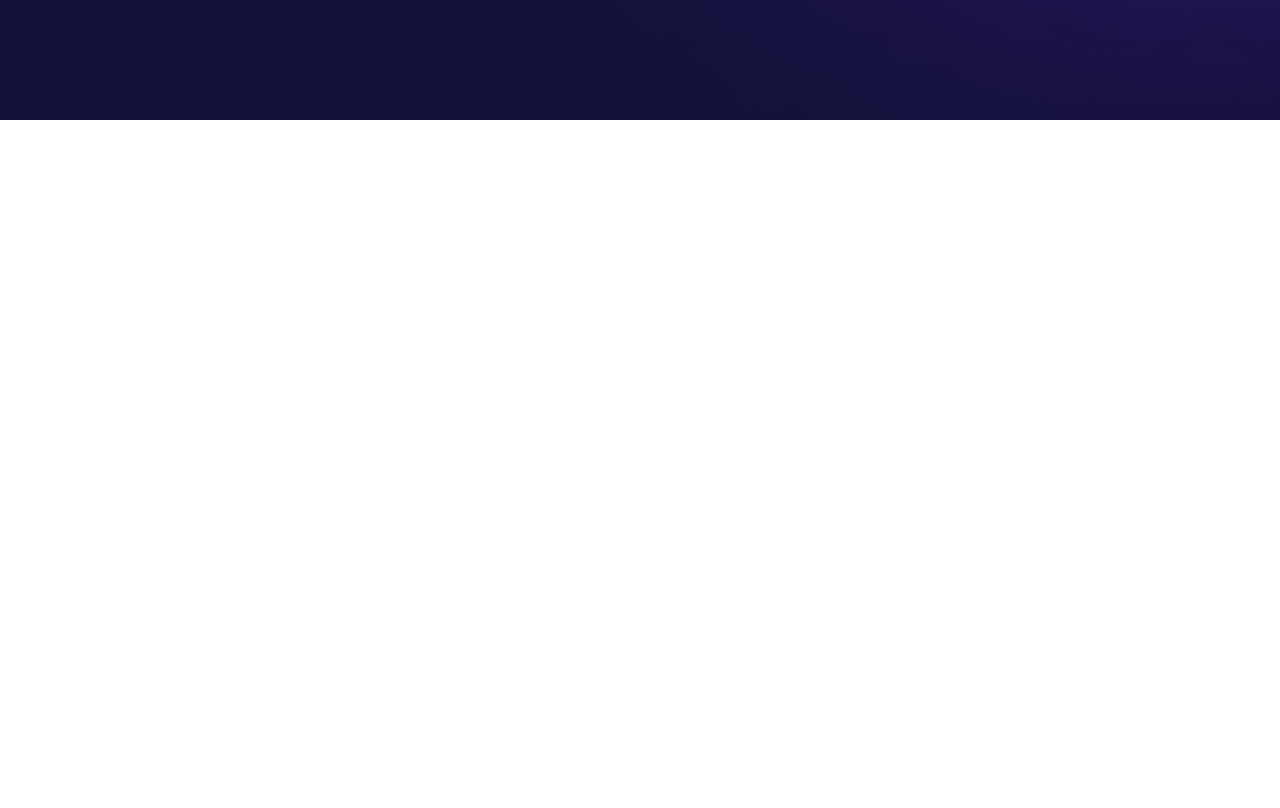
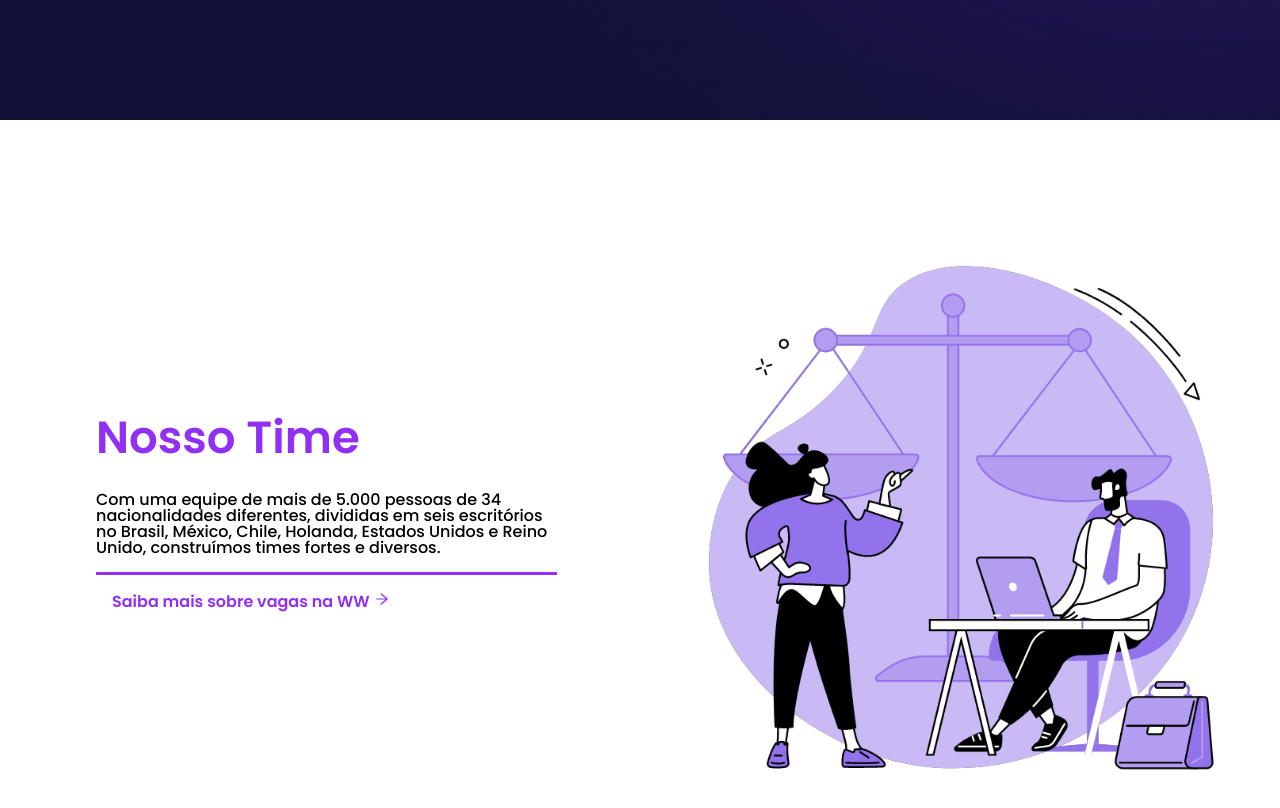
Before and after one commit to hitalojacome/WorldWallet, a React (Create React App) app: page / in a window 1280 px wide. Shown: the part 2280-3088 px from the top of the page. Before the commit the page ends 2400 px from the top, so only its background shows below. Built offline with nearby package versions, Linux system fonts and the light colour scheme.

Commit message:
team section

```diff
--- a/package.json
+++ b/package.json
@@ -8,6 +8,7 @@
     "@testing-library/user-event": "^13.5.0",
     "react": "^18.2.0",
     "react-dom": "^18.2.0",
+    "react-icons": "^4.8.0",
     "react-router-dom": "^6.11.1",
     "react-scripts": "5.0.1",
     "web-vitals": "^2.1.4"
--- a/src/App.js
+++ b/src/App.js
@@ -8,6 +8,7 @@ import{BrowserRouter as Router, Routes, Route} from 'react-router-dom';
 import Home from './Components/Home'
 import About from './Components/About'
 import Data from './Components/Data';
+import Team from './Components/Team';
 
 function App() {
   return (
@@ -19,6 +20,7 @@ function App() {
         </Routes>
         <About/>
         <Data/>
+        <Team />
       </Router>
     </div>
   );
--- /dev/null
+++ b/src/Components/Team.jsx
@@ -0,0 +1,18 @@
+import styles from '../css/Team.module.css'
+import Coworking from '../assets/devteam.png'
+import { AiOutlineArrowRight as Arrow } from 'react-icons/ai'
+
+function Team() {
+    return(
+        <section className={styles.team}>
+            <div className={styles.team__description}>
+                <h2 className={styles.team__description__title}>Nosso Time</h2>
+                <p className={styles.team__description__text}>Com uma equipe de mais de 5.000 pessoas de 34 nacionalidades diferentes, divididas em seis escritórios no Brasil, México, Chile, Holanda, Estados Unidos e Reino Unido, construímos times fortes e diversos.</p>
+                <p className={styles.team__description__more}>Saiba mais sobre vagas na WW <Arrow/></p>
+            </div>
+            <img src={Coworking} alt='Arte de dois colaboradores' className={styles.img}></img>
+        </section>
+    )
+}
+
+export default Team
--- a/src/css/App.css
+++ b/src/css/App.css
@@ -3,6 +3,7 @@
 @import url('Home.module.css');
 @import url('About.module.css');
 @import url('Data.module.css');
+@import url('Team.module.css');
 
 :root {
   --fonte-principal: "Poppins";
--- /dev/null
+++ b/src/css/Team.module.css
@@ -0,0 +1,43 @@
+.team {
+    height: 100vh;
+    display: flex;
+    align-items: center;
+    justify-content: space-between;
+}
+
+.team__description {
+    text-align: left;
+    padding: 0 0 0 6em;
+    width: 36%;
+}
+
+.team__description__title {
+    color: var(--lilas);
+    font-weight: 600;
+    font-size: 45px;
+}
+
+.team__description__text {
+    font-weight: 500;
+    padding: 2em 0 1em 0;
+}
+
+.team__description__more {
+    border-top: 3px solid var(--lilas);
+    padding: 1em;
+    color: var(--lilas);
+    font-weight: 600;
+    cursor: pointer;
+}
+
+.team__description__more:hover {
+    margin-bottom: 2px solid var(--lilas);
+    background-color: var(--lilas);
+    color: var(--texto-branco);
+    transition: .6s;
+}
+
+.img {
+    width: 40%;
+    padding: 0 4em 0 0;
+}
```
Also changed, not shown: src/assets/devteam.png, 1 other file (tests, documents, lock files or other folders).
